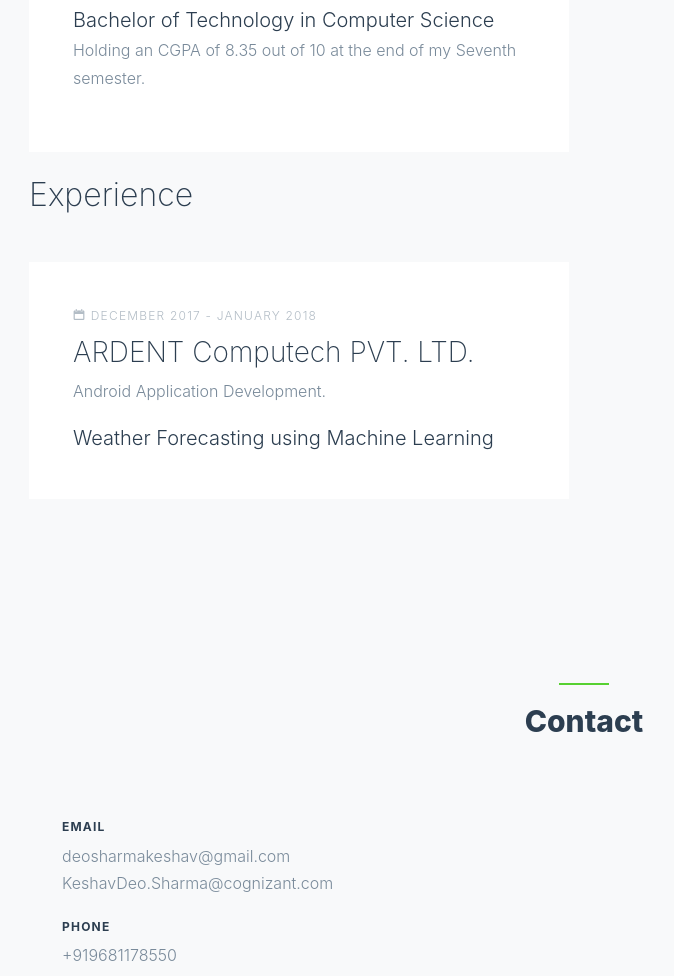
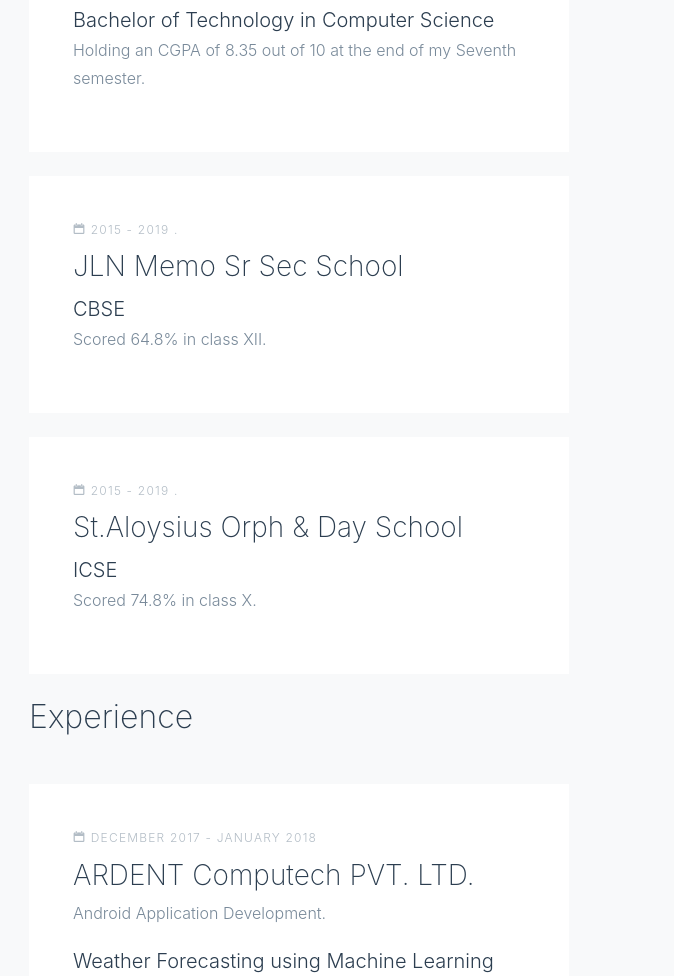
Before and after one commit to KeshavDeoSharma/KeshavDeoSharma.github.io, a plain HTML site: page index.html in a window 1280 px wide. Shown: the part 2118-3094 px from the top of the page, without its empty margins (56-730 px from the left). Drawn offline with nearby package versions, Linux system fonts and the light colour scheme; some packages are replaced by stand-ins of ours; no server answers; files whose address does not match are found by name.

Commit message:
Update index.html

```diff
--- a/index.html
+++ b/index.html
@@ -325,6 +325,21 @@ I love to learn new things be it related to technology or be it values. I love r
 
             </div>
 
+ <div class="resume-item mb-4">
+              <span class="date"><span class="icon-calendar"></span> 2015 - 2019 .</span>
+              <h3>JLN Memo Sr Sec School</h3>
+<span class="school">CBSE</span>
+              <p>Scored 64.8% in class XII.</p>
+
+            </div>
+		   <div class="resume-item mb-4">
+              <span class="date"><span class="icon-calendar"></span> 2015 - 2019 .</span>
+              <h3>St.Aloysius Orph & Day School</h3>
+<span class="school">ICSE</span>
+              <p>Scored 74.8% in class X.</p>
+
+            </div>
+
 
 
             <h2 class="mb-5">Experience</h2>
```
